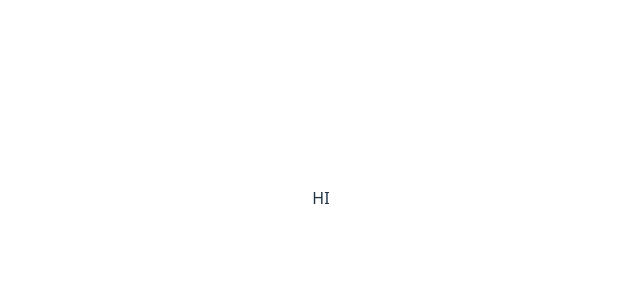
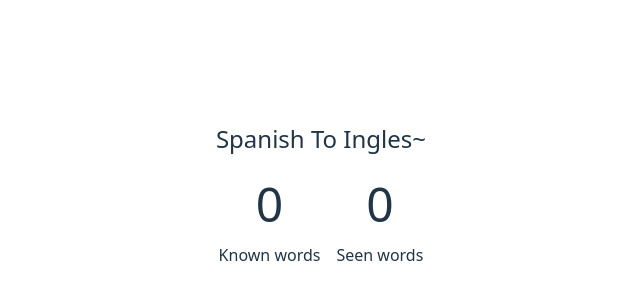
Before and after one commit to l-vel/devhacks-2026, a React (Vite) app in the folder my-app/: page / in a window 1280 px wide. Shown: the part 202-502 px from the top of the page, without its empty margins (319-959 px from the left). Built offline with nearby package versions, Linux system fonts and the light colour scheme.

Commit message:
Small styling changes

```diff
--- a/my-app/src/App.tsx
+++ b/my-app/src/App.tsx
@@ -1,12 +1,42 @@
-import './App.css'
+import "./App.css";
+import { useState } from 'react'
 
 function App() {
-
+    const [knownWords] = useState(0)
+    const [unknownWords] = useState(0)
   return (
     <div>
-      HI
+      <header style = {{fontSize: '150%'}}>Spanish To Ingles~</header>
+      <div style={{ display: "flex" }}>
+        <div style={{ margin: "8px" }}>
+          <div
+            style={{
+              padding: "3px",
+              fontSize: "300%",
+            }}
+          >
+            {knownWords}
+          </div>
+          <div text-xs="" c-text-tertiary="" font-semibold="">
+            Known words
+          </div>
+        </div>
+        <div style={{ margin: "8px" }}>
+          <div
+            style={{
+              padding: "3px",
+              fontSize: "300%",
+            }}
+          >
+            {unknownWords}
+          </div>
+          <div text-xs="" c-text-tertiary="" font-semibold="">
+            Seen words
+          </div>
+        </div>
       </div>
-  )
+    </div>
+  );
 }
 
-export default App
+export default App;
```
